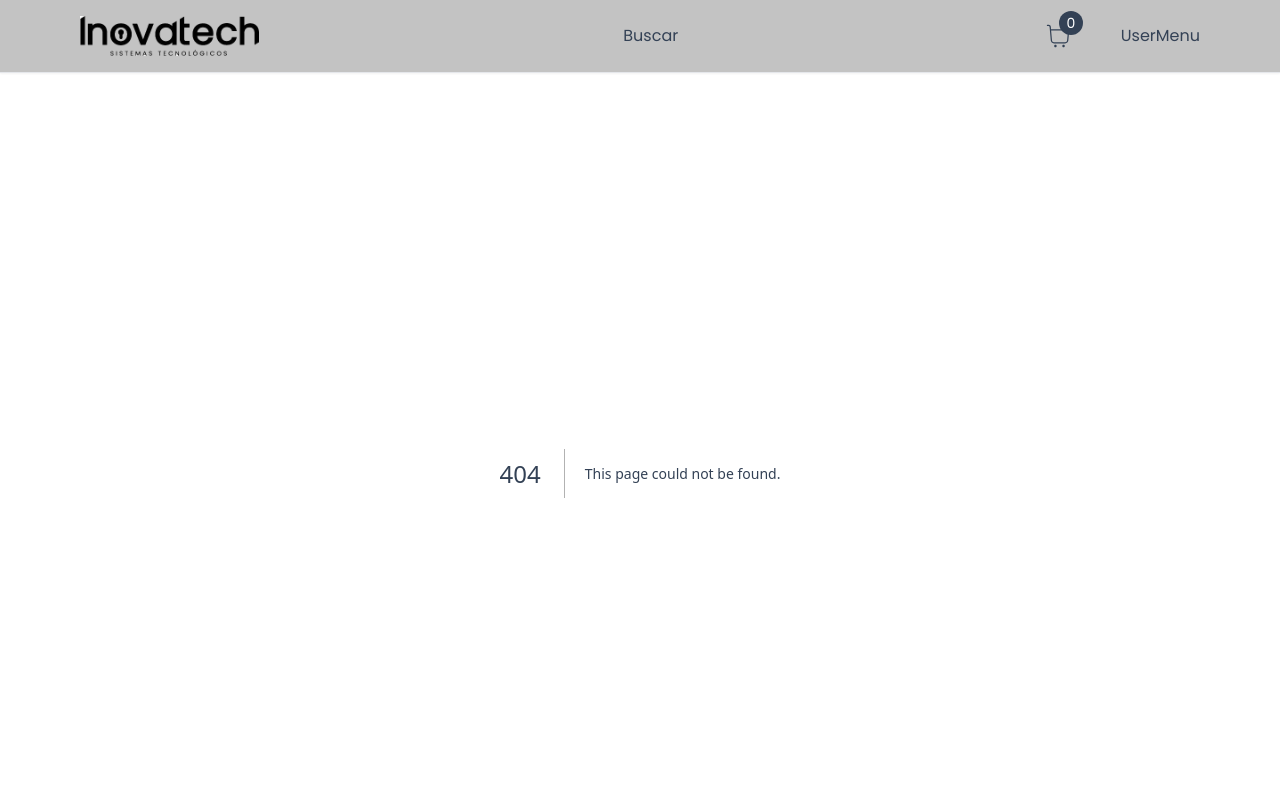
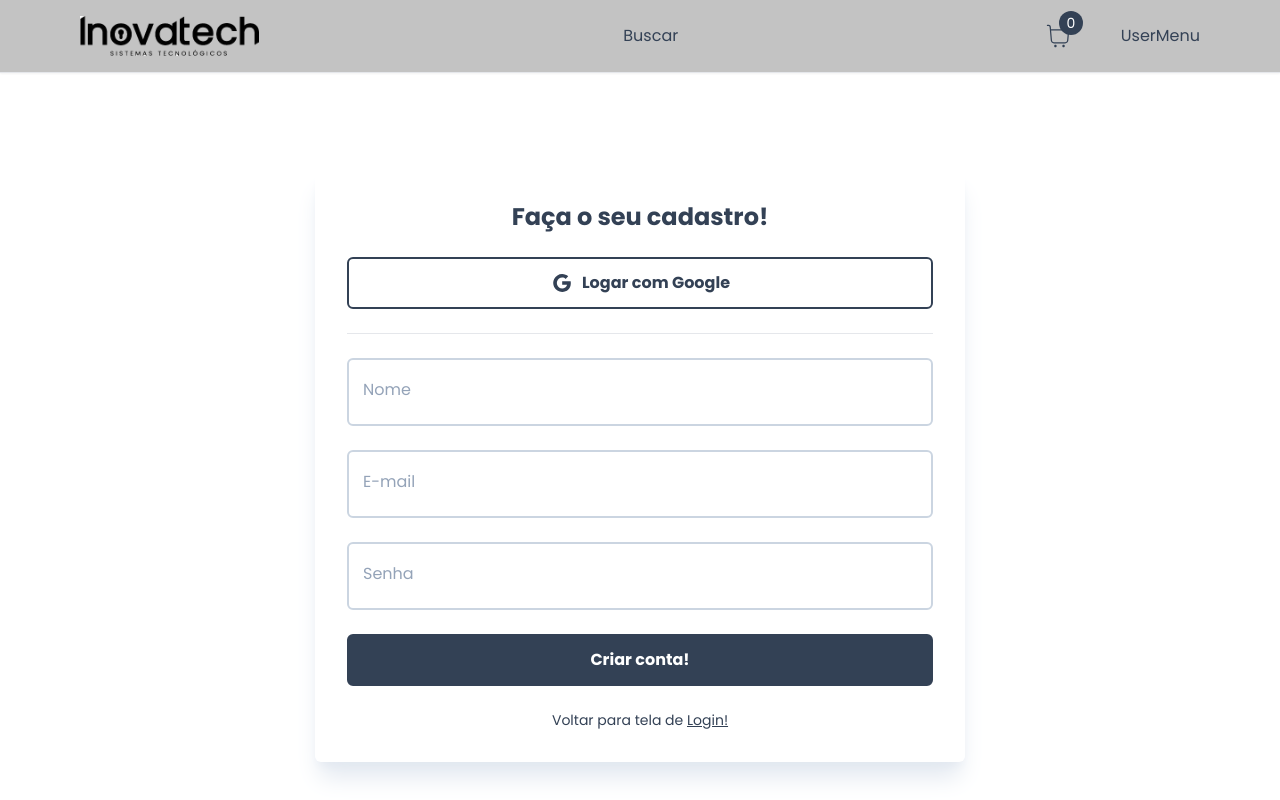
Before and after one commit to jhonatanlinux/ecommerce, a Next.js app: page /register in a window 1280 px wide. Before the commit this address had no page. Shown: the top 800 px of the page. Built offline with nearby package versions, Linux system fonts and the light colour scheme; a web font is replaced by a local one.

Commit message:
Next13 Fullstack E-Commerce 🛒- 36 Authentication in Next13, NextAuth, Prisma and MongoDB 🙌
https://youtu.be/vZ2mjwvcfSo?list=PL63c_Ws9ecISwPzddQzQ671S_gzJA6M5z&t=3455

```diff
--- /dev/null
+++ b/app/components/FormWrap.tsx
@@ -0,0 +1,11 @@
+const FormWrap = ({ children }: { children: React.ReactNode }) => {
+  return (
+    <div className="min-h-fit h-full flex items-center justify-center pb-12 pt-24">
+      <div className="max-w-[650px] w-full flex flex-col gap-6 items-center shadow-xl shadow-slate-200 rounded-md p-4 md:p-8">
+        {children}
+      </div>
+    </div>
+  );
+};
+
+export default FormWrap;
--- /dev/null
+++ b/app/components/inputs/Input.tsx
@@ -0,0 +1,50 @@
+"use client";
+
+import { FieldErrors, FieldValues, UseFormRegister } from "react-hook-form";
+
+interface InputProps {
+  id: string;
+  label: string;
+  type?: string;
+  disabled: boolean;
+  required?: boolean;
+  register: UseFormRegister<FieldValues>;
+  errors: FieldErrors;
+}
+
+const Input: React.FC<InputProps> = ({
+  id,
+  label,
+  type,
+  disabled,
+  required,
+  register,
+  errors,
+}) => {
+  return (
+    <div className="w-full relative">
+      <input
+        autoComplete="off"
+        id={id}
+        disabled={disabled}
+        {...register(id, { required })}
+        placeholder=""
+        type={type}
+        className={`peer w-full p-4 pt-6 outline-none bg-white font-light border-2 rounded-md transition disabled:opacity-70 disabled:cursor-not-allowed
+            ${errors[id] ? "border-rose-400" : "border-slate-300"}
+            ${errors[id] ? "focus:border-rose-400" : "focus:border-slate-300"}
+            `}
+      />
+      <label
+        htmlFor={id}
+        className={`absolute cursor-text text-md duration-150 transform -translate-y-3 top-5 z-10 origin-[0] left-4 peer-placeholder-shown:scale-100 peer-placeholder-shown:translate-y-0 peer-focus:scale-75 peer-focus:-translate-y-4
+        ${errors[id] ? "text-rose-500" : "text-slate-400"}
+        `}
+      >
+        {label}
+      </label>
+    </div>
+  );
+};
+
+export default Input;
--- /dev/null
+++ b/app/login/LoginForm.tsx
@@ -0,0 +1,70 @@
+"use client";
+
+import { useState } from "react";
+import Heading from "../components/Heading";
+import Input from "../components/inputs/Input";
+import { FieldValues, SubmitHandler, useForm } from "react-hook-form";
+import Button from "../components/Button";
+import Link from "next/link";
+import { AiOutlineGoogle } from "react-icons/ai";
+
+const LoginForm = () => {
+  const [isLoading, setIsLoading] = useState(false);
+  const {
+    register,
+    handleSubmit,
+    formState: { errors },
+  } = useForm<FieldValues>({
+    defaultValues: {
+      email: "",
+      password: "",
+    },
+  });
+
+  const onSubmit: SubmitHandler<FieldValues> = (data) => {
+    setIsLoading(true);
+    console.log(data);
+  };
+
+  return (
+    <>
+      <Heading title="Acessar!" />
+      <Button
+        outline
+        label="Continue com Google"
+        icon={AiOutlineGoogle}
+        onClick={() => {}}
+      />
+      <hr className="bg-slate-300 w-full h-px" />
+      <Input
+        id="email"
+        label="E-mail"
+        disabled={isLoading}
+        register={register}
+        errors={errors}
+        required
+      />
+      <Input
+        id="password"
+        label="Senha"
+        disabled={isLoading}
+        register={register}
+        errors={errors}
+        required
+        type="password"
+      />
+      <Button
+        label={isLoading ? "Aguarde" : "Entrar!"}
+        onClick={handleSubmit(onSubmit)}
+      />
+      <p className="text-sm">
+        Cadastre-se {" "}
+        <Link className="underline" href="/register">
+          Aqui!
+        </Link>
+      </p>
+    </>
+  );
+};
+
+export default LoginForm;
--- /dev/null
+++ b/app/login/page.tsx
@@ -0,0 +1,15 @@
+import FormWrap from "../components/FormWrap";
+import Container from "../components/products/Container";
+import LoginForm from "./LoginForm";
+
+const Login = () => {
+  return (
+    <Container>
+      <FormWrap>
+        <LoginForm />
+      </FormWrap>
+    </Container>
+  );
+};
+
+export default Login;
--- /dev/null
+++ b/app/register/RegisterForm.tsx
@@ -0,0 +1,79 @@
+"use client";
+
+import { useState } from "react";
+import Heading from "../components/Heading";
+import Input from "../components/inputs/Input";
+import { FieldValues, SubmitHandler, useForm } from "react-hook-form";
+import Button from "../components/Button";
+import Link from "next/link";
+import { AiOutlineGoogle } from "react-icons/ai";
+
+const RegisterForm = () => {
+  const [isLoading, setIsLoading] = useState(false);
+  const {
+    register,
+    handleSubmit,
+    formState: { errors },
+  } = useForm<FieldValues>({
+    defaultValues: {
+      name: "",
+      email: "",
+      password: "",
+    },
+  });
+
+  const onSubmit: SubmitHandler<FieldValues> = (data) => {
+    setIsLoading(true);
+    console.log(data);
+  };
+
+  return (
+    <>
+      <Heading title="Faça o seu cadastro!" />
+      <Button
+        outline
+        label="Logar com Google"
+        icon={AiOutlineGoogle}
+        onClick={() => {}}
+      />
+      <hr className="bg-slate-300 w-full h-px" />
+      <Input
+        id="name"
+        label="Nome"
+        disabled={isLoading}
+        register={register}
+        errors={errors}
+        required
+      />
+      <Input
+        id="email"
+        label="E-mail"
+        disabled={isLoading}
+        register={register}
+        errors={errors}
+        required
+      />
+      <Input
+        id="password"
+        label="Senha"
+        disabled={isLoading}
+        register={register}
+        errors={errors}
+        required
+        type="password"
+      />
+      <Button
+        label={isLoading ? "Aguarde" : "Criar conta!"}
+        onClick={handleSubmit(onSubmit)}
+      />
+      <p className="text-sm">
+        Voltar para tela de{" "}
+        <Link className="underline" href="/login">
+          Login!
+        </Link>
+      </p>
+    </>
+  );
+};
+
+export default RegisterForm;
--- /dev/null
+++ b/app/register/page.tsx
@@ -0,0 +1,15 @@
+import FormWrap from "../components/FormWrap";
+import Container from "../components/products/Container";
+import RegisterForm from "./RegisterForm";
+
+const Register = () => {
+  return (
+    <Container>
+      <FormWrap>
+        <RegisterForm />
+      </FormWrap>
+    </Container>
+  );
+};
+
+export default Register;
--- /dev/null
+++ b/libs/prismadb.ts
@@ -0,0 +1,11 @@
+import { PrismaClient } from "@prisma/client";
+
+declare global {
+  var prisma: PrismaClient | undefined;
+}
+
+const client = globalThis.prisma || new PrismaClient();
+
+if (process.env.NODE_ENV !== "production") globalThis.prisma = client;
+
+export default client;
--- /dev/null
+++ b/pages/api/auth/[...nextauth].ts
@@ -0,0 +1,58 @@
+import NextAuth from "next-auth";
+import GoogleProvider from "next-auth/providers/google";
+import CredentialsProvider from "next-auth/providers/credentials";
+import { PrismaAdapter } from "@next-auth/prisma-adapter";
+import prisma from "@/libs/prismadb";
+import bcrypt from "bcrypt";
+
+export default NextAuth({
+  adapter: PrismaAdapter(prisma),
+  providers: [
+    GoogleProvider({
+      clientId: process.env.GOOGLE_CLIENT_ID as string,
+      clientSecret: process.env.GOOGLE_CLIENT_SECRET as string,
+    }),
+    CredentialsProvider({
+      name: "credentials",
+      credentials: {
+        email: {
+          label: "email",
+          type: "text",
+        },
+        password: {
+          label: "password",
+          type: "password",
+        },
+      },
+      async authorize(credentials) {
+        if (!credentials?.email || !credentials.password) {
+          throw new Error("Email ou senha inválido!");
+        }
+        const user = await prisma.user.findUnique({
+          where: {
+            email: credentials.email,
+          },
+        });
+        if (!user || !user?.hashedPassword) {
+          throw new Error("Email ou senha inválido!");
+        }
+        const isCorrectPassword = await bcrypt.compare(
+          credentials.password,
+          user.hashedPassword
+        );
+        if (!isCorrectPassword) {
+          throw new Error("Email ou senha inválido!");
+        }
+        return user;
+      },
+    }),
+  ],
+  pages: {
+    signIn: "/login",
+  },
+  debug: process.env.NODE_ENV === "development",
+  session: {
+    strategy: "jwt",
+  },
+  secret: process.env.NEXTAUTH_SECRET,
+});
```
Also changed, not shown: package.json (+8 -0 lines), 2 other files (tests, documents, lock files or other folders).
